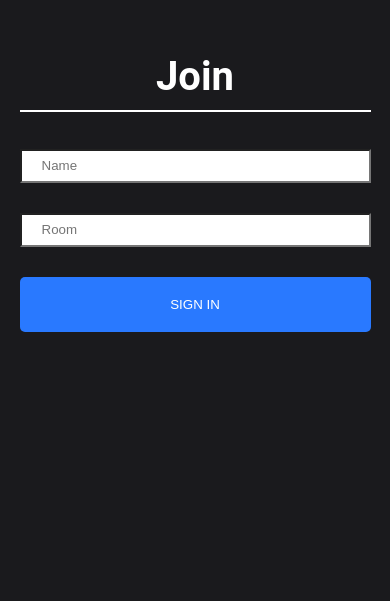
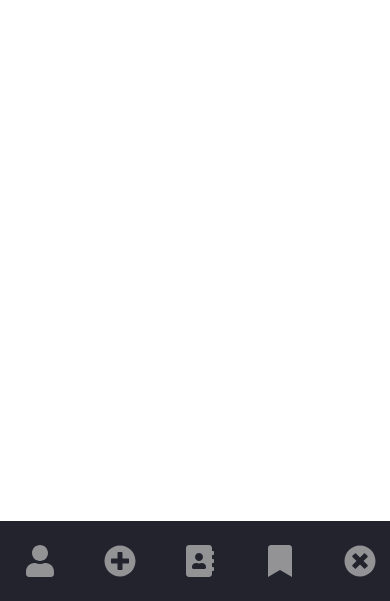
Before and after one commit to pietrushka/shared-canvas, a React (Create React App) app in the folder client/: page /dashboard in a window 390 px wide. Shown: the part 243-844 px from the top of the page. Built offline with nearby package versions, Linux system fonts and the light colour scheme.

Commit message:
Make vertical navbar

```diff
--- a/client/package.json
+++ b/client/package.json
@@ -3,6 +3,9 @@
   "version": "0.1.0",
   "private": true,
   "dependencies": {
+    "@fortawesome/fontawesome-svg-core": "^1.2.30",
+    "@fortawesome/free-solid-svg-icons": "^5.14.0",
+    "@fortawesome/react-fontawesome": "^0.1.11",
     "@testing-library/jest-dom": "^4.2.4",
     "@testing-library/react": "^9.3.2",
     "@testing-library/user-event": "^7.1.2",
--- a/client/public/index.html
+++ b/client/public/index.html
@@ -25,6 +25,8 @@
       Learn how to configure a non-root public URL by running `npm run build`.
     -->
     <title>React App</title>
+    <script src="https://kit.fontawesome.com/6839a27eb6.js" crossorigin="anonymous"></script>
+
   </head>
   <body>
     <noscript>You need to enable JavaScript to run this app.</noscript>
--- a/client/src/App.js
+++ b/client/src/App.js
@@ -5,6 +5,7 @@ import io from 'socket.io-client';
 import Homepage from './pages/homepage/homepage'
 import RegisterPage from './pages/RegisterPage/RegisterPage'
 import LoginPage from './pages/LoginPage/LoginPage'
+import DashboardPage from './pages/DashboardPage/DashboardPage'
 import JoinPage from './pages/join-page/join-page.component'
 import CanvasPage from './pages/canvas-page/canvas-page.component'
 
@@ -61,6 +62,11 @@ function App() {
       />
       <Route
         path='/dashboard'
+        component={DashboardPage}
+        exact
+      />
+      <Route
+        path='/join'
         component={JoinPage}
         socket={socket}
         exact
--- /dev/null
+++ b/client/src/components/DashboardContent/DashboardContent.jsx
@@ -0,0 +1,7 @@
+import React from 'react'
+
+const DashboardContent = () => (
+  <div></div>
+)
+
+export default DashboardContent
--- /dev/null
+++ b/client/src/components/Navbar/Navbar.css
@@ -0,0 +1,173 @@
+.navbar {
+  position: fixed;
+  background-color: var(--bg-primary);
+  transition: width 600ms ease;
+}
+
+.navbar-nav {
+  list-style: none;
+  padding: 0;
+  margin: 0;
+  display: flex;
+  flex-direction: column;
+  align-items: center;
+  height: 100%;
+}
+
+.nav-item {
+  width: 100%;
+}
+
+.nav-item:last-child {
+  margin-top: auto;
+}
+
+.nav-link {
+  display: flex;
+  align-items: center;
+  height: 5rem;
+  color: var(--text-primary);
+  text-decoration: none;
+  filter: grayscale(100%) opacity(0.7);
+  transition: var(--transition-speed);
+}
+
+.nav-link:hover {
+  filter: grayscale(0%) opacity(1);
+  background: var(--bg-secondary);
+  color: var(--text-secondary);
+}
+
+.link-text {
+  display: none;
+  margin-left: 1rem;
+}
+
+.nav-link svg {
+  width: 2rem;
+  min-width: 2rem;
+  margin: 0 1.5rem;
+}
+
+
+.nav-icon {
+  color: var(--icon-color);
+}
+
+.nav-icon {
+  transition: var(--transition-speed);
+}
+
+.logo {
+  font-weight: bold;
+  text-transform: uppercase;
+  margin-bottom: 1rem;
+  text-align: center;
+  color: var(--text-secondary);
+  background: var(--bg-secondary);
+  font-size: 1.5rem;
+  letter-spacing: 0.3ch;
+  width: 100%;
+}
+
+.logo svg {
+  transform: rotate(0deg);
+  transition: var(--transition-speed);
+}
+
+.logo-text
+{
+  display: inline;
+  position: absolute;
+  left: -999px;
+  transition: var(--transition-speed);
+}
+
+.navbar:hover .logo svg {
+  transform: rotate(-180deg);
+}
+
+/* Small screens */
+@media only screen and (max-width: 600px) {
+  .navbar {
+    bottom: 0;
+    width: 100vw;
+    height: 5rem;
+  }
+
+  .logo {
+    display: none;
+  }
+
+  .navbar-nav {
+    flex-direction: row;
+  }
+
+  .nav-link {
+    justify-content: center;
+  }
+}
+
+/* Large screens */
+@media only screen and (min-width: 600px) {
+  .navbar {
+    top: 0;
+    width: 5rem;
+    height: 100vh;
+  }
+
+  .navbar:hover {
+    width: 16rem;
+  }
+
+  .navbar:hover .link-text {
+    display: inline;
+  }
+
+  .navbar:hover .logo svg
+  {
+    margin-left: 11rem;
+  }
+
+  .navbar:hover .logo-text
+  {
+    left: 0px;
+  }
+}
+
+.dark {
+  --text-primary: #b6b6b6;
+  --text-secondary: #ececec;
+  --bg-primary: #23232e;
+  --bg-secondary: #141418;
+}
+
+.light {
+  --text-primary: #1f1f1f;
+  --text-secondary: #000000;
+  --bg-primary: #ffffff;
+  --bg-secondary: #e4e4e4;
+}
+
+.solar {
+  --text-primary: #576e75;
+  --text-secondary: #35535c;
+  --bg-primary: #fdf6e3;
+  --bg-secondary: #f5e5b8;
+}
+
+.theme-icon {
+  display: none;
+}
+
+.dark #darkIcon {
+  display: block;
+}
+
+.light #lightIcon {
+  display: block;
+}
+
+.solar #solarIcon {
+  display: block;
+}
--- /dev/null
+++ b/client/src/components/Navbar/Navbar.jsx
@@ -0,0 +1,88 @@
+import React from 'react'
+import { FontAwesomeIcon } from '@fortawesome/react-fontawesome'
+import { faUser, faPlusCircle, faAddressBook, faBookmark, faTimesCircle } from '@fortawesome/free-solid-svg-icons'
+
+
+
+import './Navbar.css'
+
+
+const Navbar = () => (
+   <div className='navbar'>
+      <ul className='navbar-nav'>
+
+        <li class="logo">
+        <a href="#" class="nav-link">
+          <span class="link-text logo-text">SPLITER</span>
+{/*
+
+          Add here some decent logo
+
+          <svg
+            aria-hidden="true"
+            focusable="false"
+            data-prefix="fad"
+            data-icon="angle-double-right"
+            role="img"
+            xmlns="http://www.w3.org/2000/svg"
+            viewBox="0 0 448 512"
+            class="svg-inline--fa fa-angle-double-right fa-w-14 fa-5x"
+          >
+            <g class="fa-group">
+              <path
+                fill="currentColor"
+                d="M224 273L88.37 409a23.78 23.78 0 0 1-33.8 0L32 386.36a23.94 23.94 0 0 1 0-33.89l96.13-96.37L32 159.73a23.94 23.94 0 0 1 0-33.89l22.44-22.79a23.78 23.78 0 0 1 33.8 0L223.88 239a23.94 23.94 0 0 1 .1 34z"
+                class="fa-secondary"
+              ></path>
+              <path
+                fill="currentColor"
+                d="M415.89 273L280.34 409a23.77 23.77 0 0 1-33.79 0L224 386.26a23.94 23.94 0 0 1 0-33.89L320.11 256l-96-96.47a23.94 23.94 0 0 1 0-33.89l22.52-22.59a23.77 23.77 0 0 1 33.79 0L416 239a24 24 0 0 1-.11 34z"
+                class="fa-primary"
+              ></path>
+            </g>
+          </svg>
+         */}
+        </a>
+      </li>
+
+        <li class="nav-item">
+          <a href="#" class="nav-link">
+            <FontAwesomeIcon className='nav-icon' icon={faUser} size='2x'/>
+            <span class="link-text">User</span>
+          </a>
+        </li>
+
+        <li class="nav-item">
+          <a href="#" class="nav-link">
+            <FontAwesomeIcon className='nav-icon' icon={faPlusCircle} size='2x'/>
+            <span class="link-text">Call</span>
+          </a>
+        </li>
+
+        <li class="nav-item">
+          <a href="#" class="nav-link">
+            <FontAwesomeIcon className='nav-icon' icon={faAddressBook} size='2x'/>
+            <span class="link-text">Contacts</span>
+          </a>
+        </li>
+
+        <li class="nav-item">
+          <a href="#" class="nav-link">
+            <FontAwesomeIcon className='nav-icon' icon={faBookmark} size='2x'/>
+            <span class="link-text">Saved</span>
+          </a>
+        </li>
+
+        <li class="nav-item">
+          <a href="#" class="nav-link">
+            <FontAwesomeIcon className='nav-icon' icon={faTimesCircle} size='2x'/>
+            <span class="link-text">Quit</span>
+          </a>
+        </li>
+
+
+     </ul>
+   </div>
+)
+
+export default Navbar
--- a/client/src/index.css
+++ b/client/src/index.css
@@ -1,15 +1,33 @@
+:root {
+  font-size: 16px;
+  font-family: 'Open Sans';
+  --text-primary: #b6b6b6;
+  --text-secondary: #ececec;
+  --icon-color: #61dafb;
+  --bg-primary: #23232e;
+  --bg-secondary: #141418;
+  --transition-speed: 600ms;
+}
+
 body {
+  color: black;
+  background-color: white;
   margin: 0;
-  font-family: -apple-system, BlinkMacSystemFont, 'Segoe UI', 'Roboto', 'Oxygen',
-    'Ubuntu', 'Cantarell', 'Fira Sans', 'Droid Sans', 'Helvetica Neue',
-    sans-serif;
+  padding: 0;
   -webkit-font-smoothing: antialiased;
   -moz-osx-font-smoothing: grayscale;
 }
 
-code {
-  font-family: source-code-pro, Menlo, Monaco, Consolas, 'Courier New',
-    monospace;
+body::-webkit-scrollbar {
+  width: 0.25rem;
+}
+
+body::-webkit-scrollbar-track {
+  background: #1e1e24;
+}
+
+body::-webkit-scrollbar-thumb {
+  background: #6649b8;
 }
 
 * {
--- /dev/null
+++ b/client/src/pages/DashboardPage/DashboardPage.css
@@ -0,0 +1,10 @@
+.content {
+  margin-left: 5rem;
+  padding: 1rem;
+}
+
+@media only screen and (max-width: 600px) {
+  .content {
+    margin: 0;
+  }
+}
--- /dev/null
+++ b/client/src/pages/DashboardPage/DashboardPage.jsx
@@ -0,0 +1,15 @@
+import React from 'react'
+
+import Navbar from '../../components/Navbar/Navbar'
+import DashboardContent from '../../components/DashboardContent/DashboardContent'
+
+const DashboardPage = () => {
+  return (
+    <>
+      <Navbar />
+      <DashboardContent className='content' />
+    </>
+  )
+}
+
+export default DashboardPage
```
Also changed, not shown: 1 other file (tests, documents, lock files or other folders).
